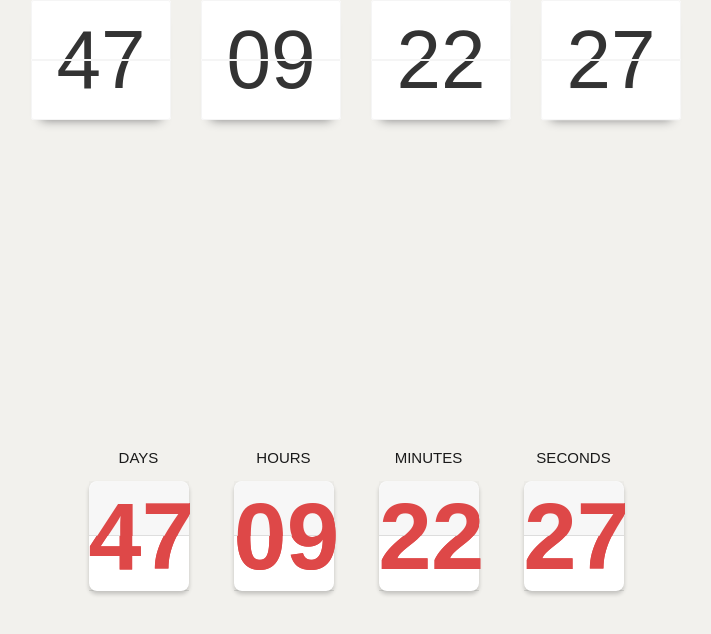
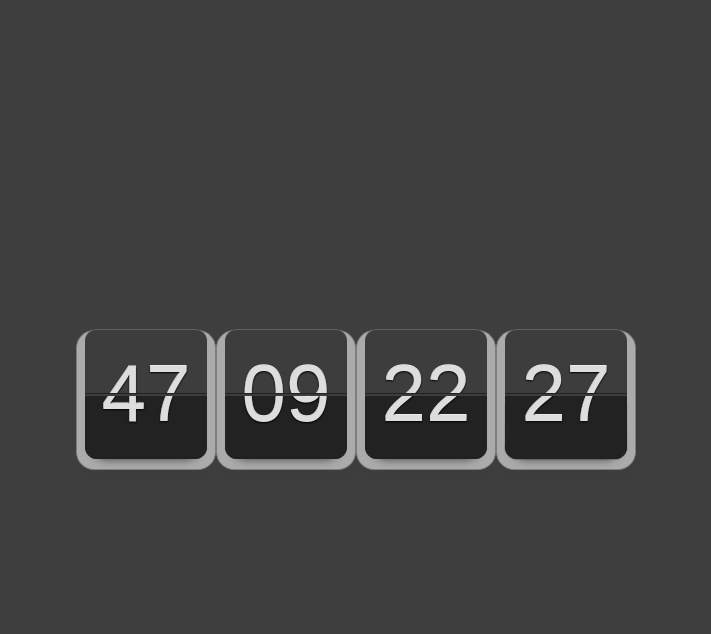
Before and after one commit to Dailton-Bastos/Countdown, a React (Vite) app: page / in a window 1280 px wide. Shown: the top 634 px of the page, without its empty margins (284-995 px from the left). Built offline with nearby package versions, Linux system fonts and the light colour scheme.

Commit message:
feat: change flip card styles

```diff
--- a/src/components/Countdown/global.css
+++ b/src/components/Countdown/global.css
@@ -33,7 +33,8 @@
 /* TESTE */
 .flipClock {
   display: flex;
+  align-items: center;
   justify-content: center;
   margin: 0 auto;
-  gap: 30px;
+  min-height: 100vh;
 }
--- a/src/components/Countdown/index.tsx
+++ b/src/components/Countdown/index.tsx
@@ -1,6 +1,6 @@
 import React from 'react';
 
-import { FlipCard } from './FlipCard';
+// import { FlipCard } from './FlipCard';
 
 import { FlipUnitContainer } from '../FlipUnitContainer';
 
@@ -106,7 +106,7 @@ export const Countdown = ({ futureDate }: Props) => {
         <FlipUnitContainer unit="seconds" digit={remainingTimeSeconds.seconds} shuffle={remainingTimeSeconds.shuffle} />
       </div>
 
-      <div className="countdown">
+      {/* <div className="countdown">
         <div className="countdown__blockTime">
           <span className="countdown__blockTime--title">Days</span>
           <div className="countdown__blockTime--flipCard">
@@ -134,7 +134,7 @@ export const Countdown = ({ futureDate }: Props) => {
             <FlipCard value={remainingTimeSeconds.seconds} />
           </div>
         </div>
-      </div>
+      </div> */}
     </>
   );
 };
--- a/src/components/FlipUnitContainer/index.tsx
+++ b/src/components/FlipUnitContainer/index.tsx
@@ -29,12 +29,14 @@ export const FlipUnitContainer = ({ digit, shuffle, unit }: Props) => {
   const animation2 = !shuffle ? 'fold' : 'unfold';
 
   return (
-    <div className="flipUnitContainer">
-      <StaticCard position="upperCard" digit={currentDigitFormatted} />
-      <StaticCard position="lowerCard" digit={previousDigitFormatted} />
+    <div className="flipClock__Card">
+      <div className="flipUnitContainer">
+        <StaticCard position="upperCard" digit={currentDigitFormatted} />
+        <StaticCard position="lowerCard" digit={previousDigitFormatted} />
 
-      <AnimatedCard digit={digit1} animation={animation1} />
-      <AnimatedCard digit={digit2} animation={animation2} />
+        <AnimatedCard digit={digit1} animation={animation1} />
+        <AnimatedCard digit={digit2} animation={animation2} />
+      </div>
     </div>
   );
 };
--- a/src/components/FlipUnitContainer/styles.css
+++ b/src/components/FlipUnitContainer/styles.css
@@ -1,20 +1,58 @@
+@keyframes fold {
+  0% {
+    transform: rotateX(0deg) 100%;
+  }
+  100% {
+    transform: rotateX(-180deg);
+  }
+}
+
+@keyframes unfold {
+  0% {
+    transform: rotateX(180deg);
+  }
+  100% {
+    transform: rotateX(0deg);
+  }
+}
+
+.flipClock__Card {
+  padding: 8px 8px 0;
+  background-color: #ababab;
+  border-radius: 18px;
+  border: 0.5px solid #7e7e7e;
+  box-shadow: 2px 10px 9px -10px #3e3e3e;
+  height: 140px;
+  width: 140px;
+}
+
 .flipUnitContainer {
   display: block;
   position: relative;
-  width: 140px;
-  height: 120px;
+  width: 100%;
+  height: 100%;
   perspective-origin: 50% 50%;
   perspective: 300px;
-  background-color: white;
-  border-radius: 3px;
-  box-shadow: 0px 10px 10px -10px grey;
+  border-radius: 20px;
+  box-shadow: 0px 10px 10px -10px #3e3e3e;
+  top: -10px;
 }
 
 .upperCard {
   align-items: flex-end;
-  border-bottom: 0.5px solid whitesmoke;
-  border-top-left-radius: 3px;
-  border-top-right-radius: 3px;
+  border-top-left-radius: 12px;
+  border-top-right-radius: 12px;
+  background-color: #3c3d3c;
+  border-top: 1px solid #606060;
+}
+
+.upperCard::after {
+  content: '';
+  position: absolute;
+  width: 100%;
+  height: 1.5px;
+  background-color: #222;
+  z-index: 1;
 }
 
 .upperCard span {
@@ -23,9 +61,18 @@
 
 .lowerCard {
   align-items: flex-start;
-  border-top: 0.5px solid whitesmoke;
-  border-bottom-left-radius: 3px;
-  border-bottom-right-radius: 3px;
+  border-bottom-left-radius: 12px;
+  border-bottom-right-radius: 12px;
+  background-color: #222222;
+}
+
+.lowerCard::before {
+  content: '';
+  position: absolute;
+  width: 100%;
+  height: 1.5px;
+  background-color: #3c3d3c;
+  z-index: 1;
 }
 
 .lowerCard span {
@@ -35,9 +82,9 @@
 .upperCard span,
 .lowerCard span {
   font-size: 5em;
-  font-family: 'Arial';
   font-weight: lighter;
-  color: #333333;
+  color: #dddddd;
+  text-shadow: 0 1px 2px #000, 0 -1.5px 0px #fff;
 }
 
 .flipCard {
@@ -52,10 +99,9 @@
 }
 
 .flipCard span {
-  font-family: 'Arial';
   font-size: 5em;
   font-weight: lighter;
-  color: #333333;
+  color: #dddddd;
 }
 
 .flipCard.fold {
@@ -63,15 +109,14 @@
   align-items: flex-end;
   transform-origin: 50% 100%;
   transform: rotateX(0deg);
-  background-color: white;
-  border-top-left-radius: 3px;
-  border-top-right-radius: 3px;
-  border: 0.5px solid whitesmoke;
-  border-bottom: 0.5px solid whitesmoke;
+  background-color: #3c3d3c;
+  border-top-left-radius: 12px;
+  border-top-right-radius: 12px;
 }
 
 .flipCard.fold span {
   transform: translateY(50%);
+  text-shadow: 0 1px 2px #000, 0 -1.5px 0px #fff;
 }
 
 .fold {
@@ -79,43 +124,24 @@
   transform-style: preserve-3d;
 }
 
-@keyframes fold {
-  0% {
-    transform: rotateX(0deg) 100%;
-  }
-  100% {
-    transform: rotateX(-180deg);
-  }
-}
-
 .flipCard.unfold {
   top: 50%;
   align-items: flex-start;
   transform-origin: 50% 0%;
   transform: rotateX(180deg);
-  background-color: white;
-  border-bottom-left-radius: 3px;
-  border-bottom-right-radius: 3px;
-  border: 0.5px solid whitesmoke;
-  border-top: 0.5px solid whitesmoke;
+  background-color: #222222;
+  border-bottom-left-radius: 12px;
+  border-bottom-right-radius: 12px;
 }
 
 .flipCard.unfold span {
   transform: translateY(-50%);
+  text-shadow: 0 1px 2px #000, 0 -1.5px 0px #fff;
 }
 
 .unfold {
   animation: unfold 0.6s cubic-bezier(0.455, 0.03, 0.515, 0.955) 0s 1 normal forwards;
   transform-style: preserve-3d;
-}
-
-@keyframes unfold {
-  0% {
-    transform: rotateX(180deg) 100%;
-  }
-  100% {
-    transform: rotateX(0deg);
-  }
 }
 
 .upperCard,
@@ -126,5 +152,4 @@
   width: 100%;
   height: 50%;
   overflow: hidden;
-  border: 1px solid whitesmoke;
 }
--- a/src/styles/global.css
+++ b/src/styles/global.css
@@ -6,5 +6,5 @@
 }
 
 body {
-  background-color: #f2f1ed;
+  background-color: #3e3e3e;
 }
```
